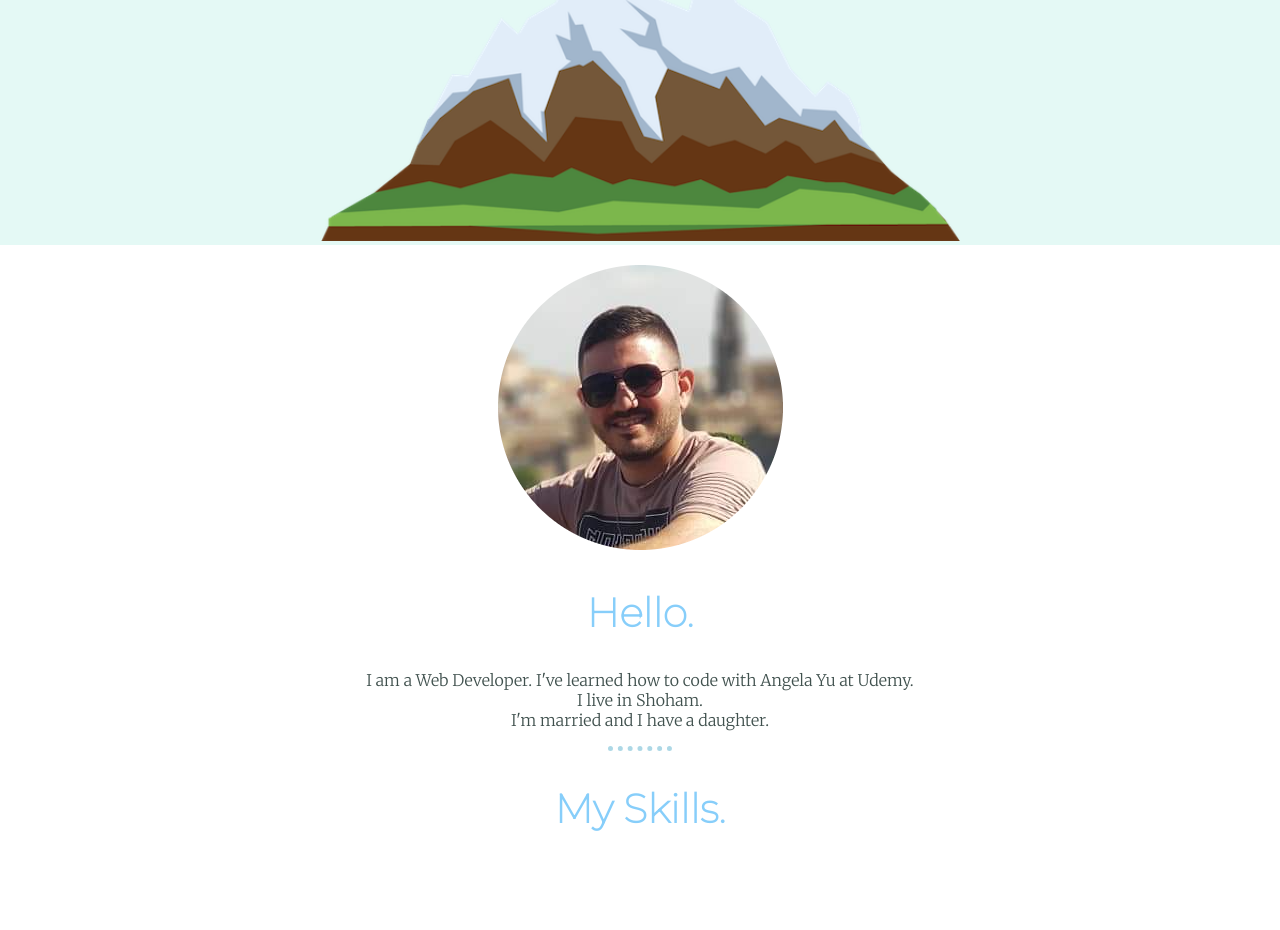
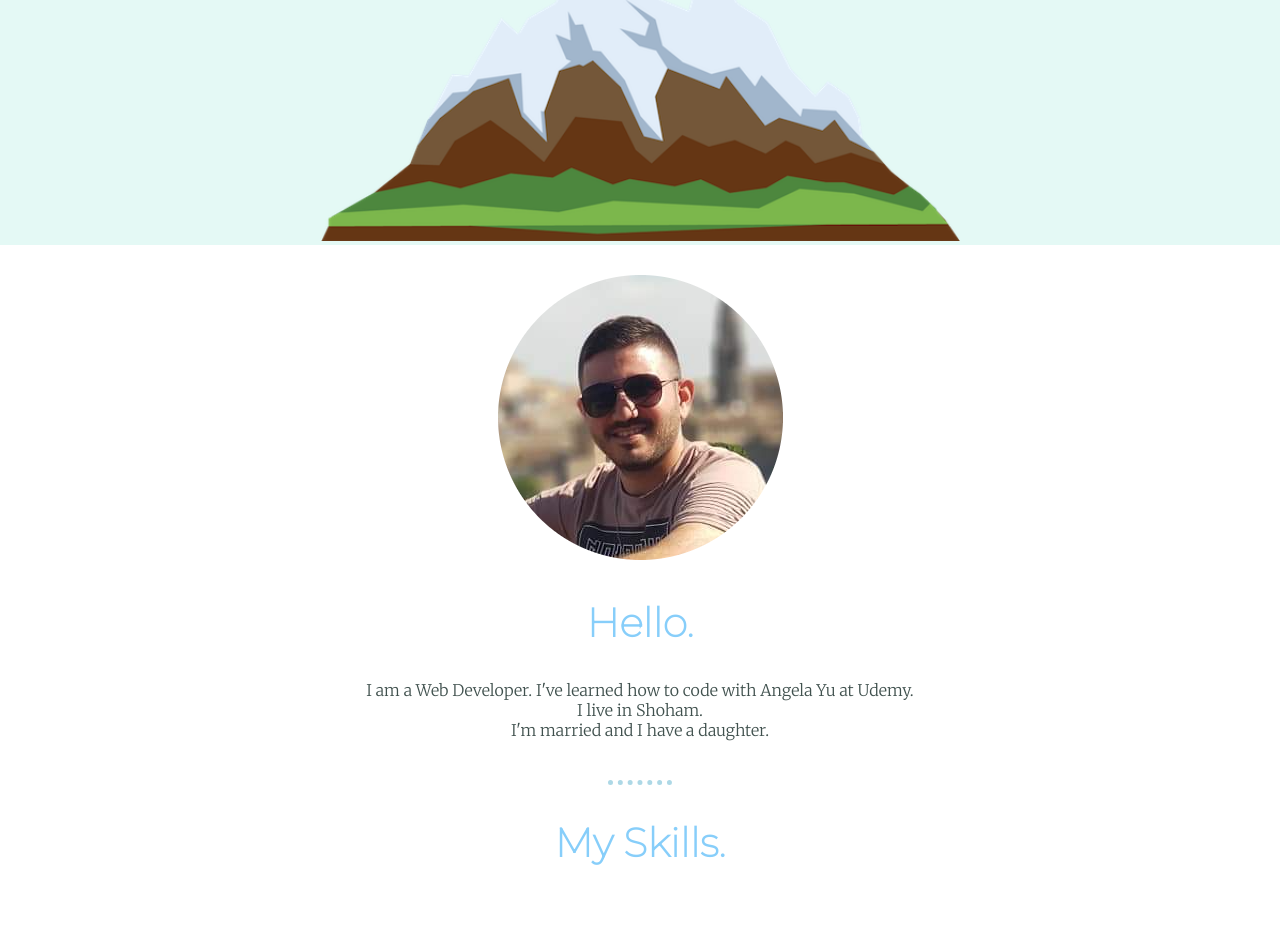
Before and after one commit to ZachiBuchriss/cv, a plain HTML site: page index.html in a window 1280 px wide. Shown: the part 538-1468 px from the top of the page. Drawn offline with Linux system fonts and the light colour scheme.

Commit message:
Add files via upload

```diff
--- a/css/styles.css
+++ b/css/styles.css
@@ -33,7 +33,7 @@ h3{
 }
 
 .middle-container{
-  margin-top: 20px;
+  margin-top: 30px;
   margin-bottom: 20px;
 }
 
@@ -94,6 +94,7 @@ h3{
 
 .about-me{
   color: #40514E;
+  margin-bottom: 40px;
 }
 
 .hr{
```
